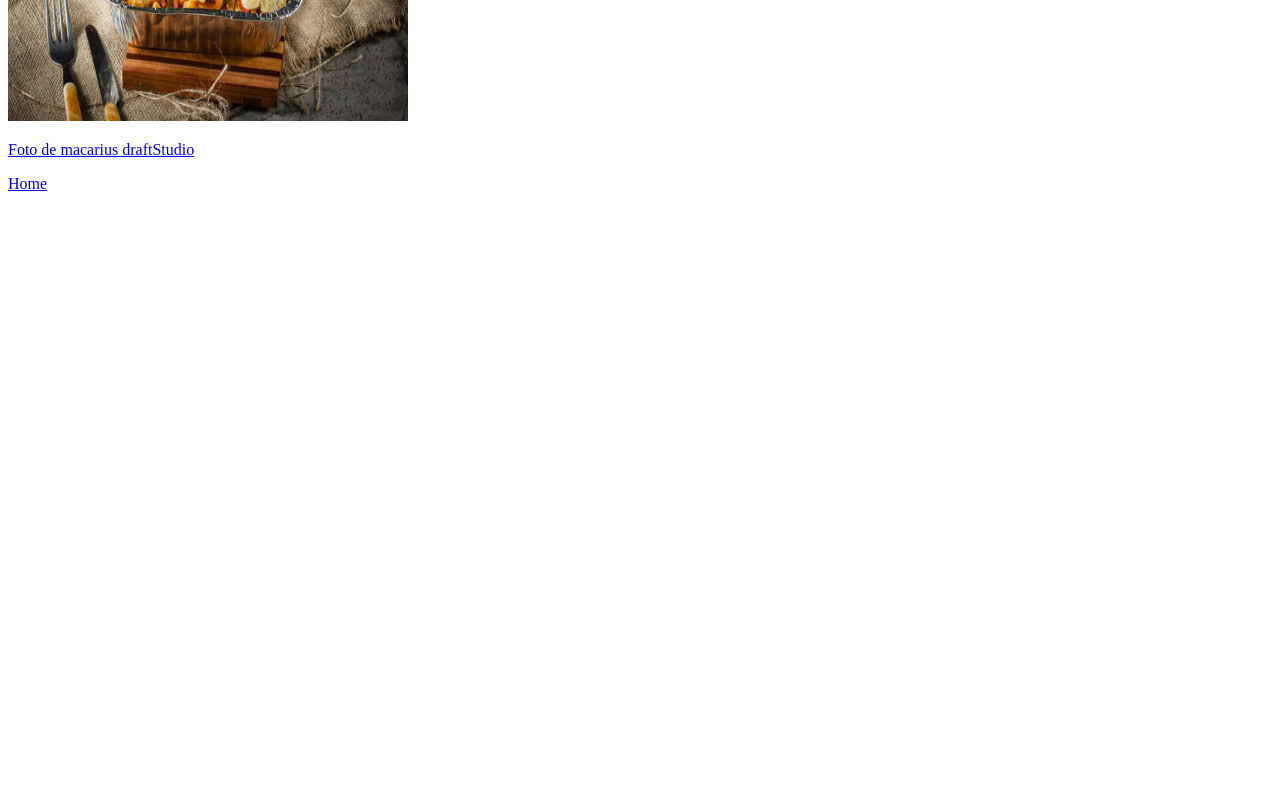
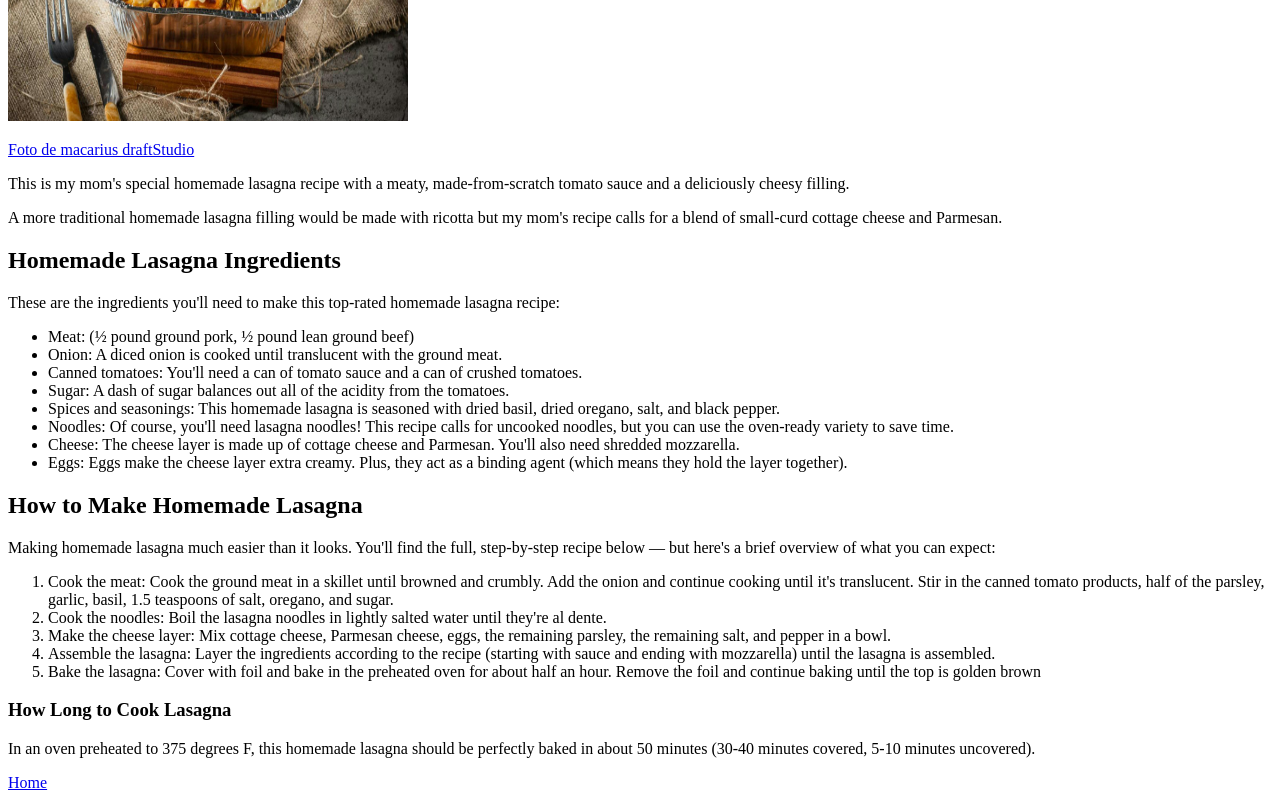
Before and after one commit to giovannihurtado/odin-recipes, a plain HTML site: page recipes/lasagna.html in a window 1280 px wide. Shown: the part 359-1159 px from the top of the page. Before the commit the page ends 800 px from the top, so only its background shows below. Drawn offline with Linux system fonts and the light colour scheme.

Commit message:
adding struture HTML h1(heading), h2(subheading ul(Recipe ingredients) ol(Recipe sept)

```diff
--- a/recipes/lasagna.html
+++ b/recipes/lasagna.html
@@ -18,6 +18,119 @@
         Foto de macarius draftStudio</a
       >
     </p>
+    <p>
+      This is my mom's special homemade lasagna recipe with a meaty,
+      made-from-scratch tomato sauce and a deliciously cheesy filling.
+    </p>
+
+    <p>
+      A more traditional homemade lasagna filling would be made with ricotta but
+      my mom's recipe calls for a blend of small-curd cottage cheese and
+      Parmesan.
+    </p>
+
+    <h2>Homemade Lasagna Ingredients</h2>
+
+    <p>
+      These are the ingredients you'll need to make this top-rated homemade
+      lasagna recipe:
+    </p>
+    <ul>
+      <li>
+        Meat: <span>(½ pound ground pork, ½ pound lean ground beef)</span>
+      </li>
+      <li>
+        Onion:
+        <span
+          >A diced onion is cooked until translucent with the ground meat.</span
+        >
+      </li>
+      <li>
+        Canned tomatoes:
+        <span
+          >You'll need a can of tomato sauce and a can of crushed
+          tomatoes.</span
+        >
+      </li>
+      <li>
+        Sugar:
+        <span
+          >A dash of sugar balances out all of the acidity from the
+          tomatoes.</span
+        >
+      </li>
+      <li>
+        Spices and seasonings:
+        <span
+          >This homemade lasagna is seasoned with dried basil, dried oregano,
+          salt, and black pepper.</span
+        >
+      </li>
+      <li>
+        Noodles:
+        <span
+          >Of course, you'll need lasagna noodles! This recipe calls for
+          uncooked noodles, but you can use the oven-ready variety to save
+          time.</span
+        >
+      </li>
+      <li>
+        Cheese:
+        <span
+          >The cheese layer is made up of cottage cheese and Parmesan. You'll
+          also need shredded mozzarella.</span
+        >
+      </li>
+      <li>
+        Eggs:
+        <span
+          >Eggs make the cheese layer extra creamy. Plus, they act as a binding
+          agent (which means they hold the layer together).</span
+        >
+      </li>
+    </ul>
+
+    <h2>How to Make Homemade Lasagna</h2>
+
+    <p>
+      Making homemade lasagna much easier than it looks. You'll find the full,
+      step-by-step recipe below — but here's a brief overview of what you can
+      expect:
+    </p>
+
+    <ol>
+      <li>
+        Cook the meat: Cook the ground meat in a skillet until browned and
+        crumbly. Add the onion and continue cooking until it's translucent. Stir
+        in the canned tomato products, half of the parsley, garlic, basil, 1.5
+        teaspoons of salt, oregano, and sugar.
+      </li>
+      <li>
+        Cook the noodles: Boil the lasagna noodles in lightly salted water until
+        they're al dente.
+      </li>
+      <li>
+        Make the cheese layer: Mix cottage cheese, Parmesan cheese, eggs, the
+        remaining parsley, the remaining salt, and pepper in a bowl.
+      </li>
+      <li>
+        Assemble the lasagna: Layer the ingredients according to the recipe
+        (starting with sauce and ending with mozzarella) until the lasagna is
+        assembled.
+      </li>
+      <li>
+        Bake the lasagna: Cover with foil and bake in the preheated oven for
+        about half an hour. Remove the foil and continue baking until the top is
+        golden brown
+      </li>
+    </ol>
+
+    <h3>How Long to Cook Lasagna</h3>
+    <p>
+      In an oven preheated to 375 degrees F, this homemade lasagna should be
+      perfectly baked in about 50 minutes (30-40 minutes covered, 5-10 minutes
+      uncovered).
+    </p>
     <a href="../index.html">Home</a>
   </body>
 </html>
```
Also changed, not shown: index.html (+7 -1 lines), recipes/juicy-roasted-chicken.html (added, +78 -0 lines), images/roasted-chickend.jpg (added).
